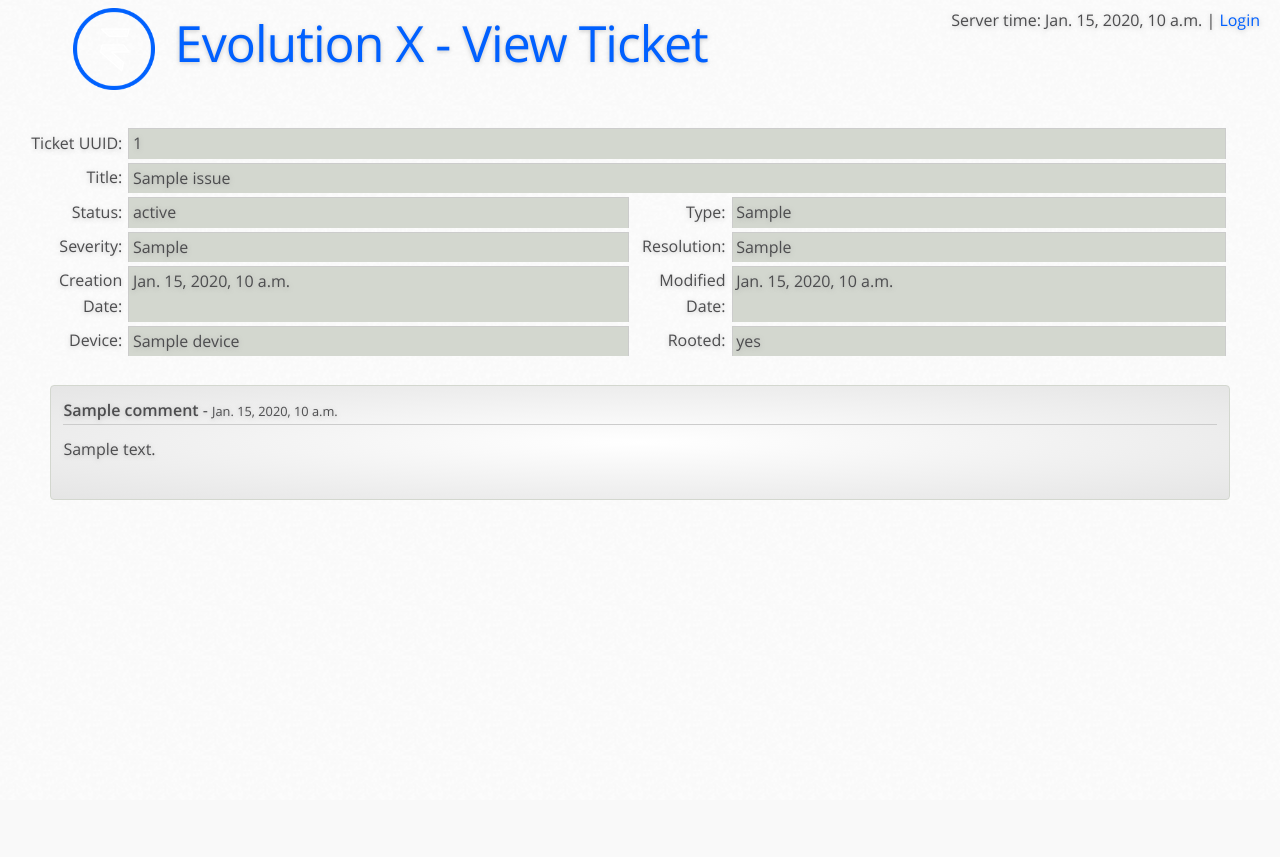
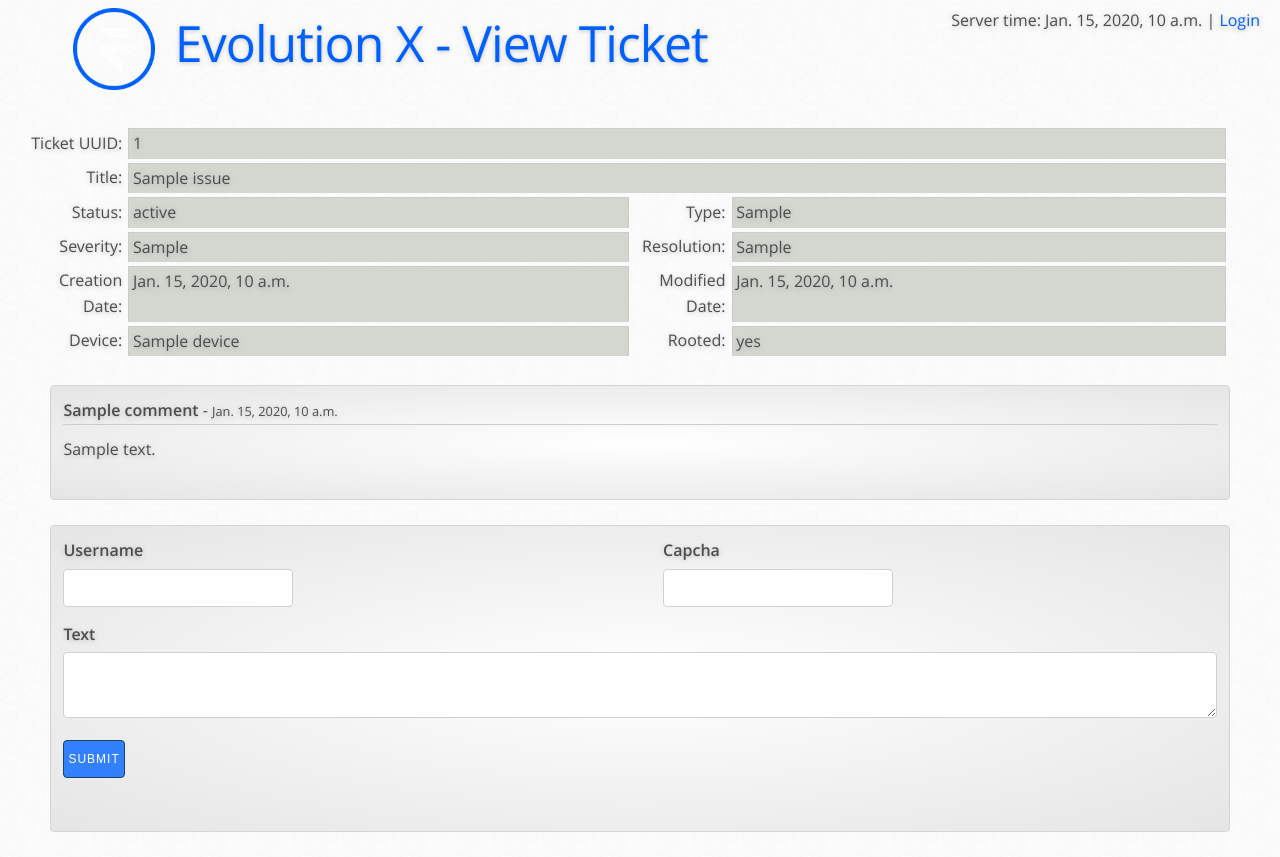
Before and after one commit to RealAkito/EvolveTracker, a Django app: template EvolveTracker/templates/bugs/viewticket.html in a window 1280 px wide. Before the commit the page ends 500 px from the top, so only its background shows below. Run offline with Django 3.2, Linux system fonts and the light colour scheme; the template is opened without the code that fills it: most values are stand-ins (such as "Sample title", 1, 10 or a date in 2020); form fields are guessed from the names that the template uses.

Commit message:
Basically finalize the MVP
- Added capchas and the ability to lock threads.
- Hide or show forms and form elements depending on
if the user is logged in.
- Fix redirect for logout.

Signed-off-by: Justin Crawford <Justin@stacksmash.net>

```diff
--- a/EvolveTracker/settings.py
+++ b/EvolveTracker/settings.py
@@ -41,6 +41,7 @@ INSTALLED_APPS = [
     'django.contrib.staticfiles',
     'EvolveTracker.apps.bugs',
     'EvolveTracker.apps.docs',
+    'captcha',
 ]
 
 MIDDLEWARE = [
@@ -122,6 +123,11 @@ LOGIN_URL = "/login/"
 # Post-login redirection
 LOGIN_REDIRECT_URL = "/"
 
+LOGOUT_URL = "/logout/"
+LOGOUT_REDIRECT_URL = "/"
+
+# Use math capchas since they will be the most advanced.
+CAPTCHA_CHALLENGE_FUNCT = 'captcha.helpers.math_challenge'
 
 # Static files (CSS, JavaScript, Images)
 # https://docs.djangoproject.com/en/3.0/howto/static-files/
--- a/EvolveTracker/static/css/base.css
+++ b/EvolveTracker/static/css/base.css
@@ -13,6 +13,11 @@
 }
 
 /* Main styling for the entire site */
+html {
+    background-image: url('/static/img/bg.png');
+    background-repeat: repeat;
+}
+
 body {
     background-image: url('/static/img/bg.png');
     background-repeat: repeat;
@@ -46,6 +51,15 @@ article {
 
 h2 {
 	border-bottom: 1px solid #dfdfdf;
+}
+
+h4 {
+	border-bottom: 1px solid #dfdfdf;
+}
+
+.setstatus {
+    padding: 1%;
+    margin: 2%;
 }
 
 #issuebox {
@@ -92,6 +106,11 @@ h2 {
 #newticket input[type="text"] {
     width: 100%;
 }
+
+#newticket input[id="id_capcha_1"] {
+    width: 43%;
+}
+
 #newticket form {
     margin-bottom: 0;
 }
@@ -274,6 +293,11 @@ th.sort.desc:after {
     padding-top: 1%
 }
 
+.newcomment {
+    padding: 1%;
+    margin: 2%;
+}
+
 #loginfield {
 	display: grid;
 }
--- a/EvolveTracker/templates/bugs/index.html
+++ b/EvolveTracker/templates/bugs/index.html
@@ -20,6 +20,8 @@
 					<th>Updated</th>
 					<th>Type</th>
 					<th>Status</th>
+					<th>Severity</th>
+					<th>Resolution</th>
 					<th>Device</th>
 					<th>Title</th>
 				</tr>
@@ -32,6 +34,8 @@
 						<td valign="top">{{ i.updated }}</td>
 						<td valign="top">{{ i.get_issuetype_display }}</td>
 						<td valign="top">{{ i.get_status_display }}</td>
+						<td valign="top">{{ i.get_severity_display }}</td>
+						<td valign="top">{% if i.resolution %}{{ i.get_resolution_display }}{% endif %}</td>
 						<td valign="top">{{ i.device }}</td>
 						<td valign="top">{{ i.title }}</td>
 					</tr>
--- a/EvolveTracker/templates/bugs/newticket.html
+++ b/EvolveTracker/templates/bugs/newticket.html
@@ -60,6 +60,12 @@
 				{{ form.text.label_tag }}
 				{{ form.text }}
 			</div>
+
+			<div class="row">
+				{{ form.capcha.label_tag }}
+				{{ form.capcha }}
+			</div>
+
 			<input type="submit" value="Submit" />
 		</form>
 
--- a/EvolveTracker/templates/bugs/viewticket.html
+++ b/EvolveTracker/templates/bugs/viewticket.html
@@ -46,6 +46,7 @@
 		</tbody>
 	</table>
 	</div>
+
 	<div class="comments">
 		{% for c in comments %}
 			<div class="box comment" id="comment_{{ c.pk }}">
@@ -53,6 +54,66 @@
 				<div class="commenttext">{{ c.text|linebreaks }}</div>
 			</div>
 		{% endfor %}
+		{% if user.is_authenticated or not issue.locked %}
+		<div class="newcomment box">
+			<form method="post" data-action="{% url 'bugs:ticketuuid' issue.issueuuid %}">
+				{% csrf_token %}
+
+				{% if not user.is_authenticated %}
+					<div class="row">
+						<div class="six columns">
+							{{ updateform.username.label_tag }}
+							{{ updateform.username }}
+						</div>
+						<div class="six columns">
+							{{ updateform.capcha.label_tag }}
+							{{ updateform.capcha }}
+						</div>
+					</div>
+				{% else %}
+					<div class="row">
+						<div class="six columns">
+							{{ updateform.resolution.label_tag }}
+							{{ updateform.resolution }}
+						</div>
+						<div class="six columns">
+							{{ updateform.severity.label_tag }}
+							{{ updateform.severity }}
+						</div>
+					</div>
+
+					<div class="row">
+						<div class="six columns">
+							{{ updateform.issuetype.label_tag }}
+							{{ updateform.issuetype }}
+						</div>
+						<div class="six columns">
+							{{ updateform.status.label_tag }}
+							{{ updateform.status }}
+						</div>
+					</div>
+
+					<div class="row">
+						<div class="six columns">
+						{{ updateform.locked.label_tag }}
+						{{ updateform.locked }}
+						</div>
+					</div>
+				{% endif %}
+
+				<div class="row">
+					{{ updateform.text.label_tag }}
+					{{ updateform.text }}
+				</div>
+				<div class="row">
+					<input type="submit" value="Submit" name="submit" />
+					{% if user.is_authenticated %}
+						<input type="submit" value="Submit & Update" name="update" />
+					{% endif %}
+				</div>
+			</form>
+		</div>
+		{% endif %}
 	</div>
 </article>
 {% endblock %}
--- a/EvolveTracker/urls.py
+++ b/EvolveTracker/urls.py
@@ -24,6 +24,8 @@ urlpatterns = [
     url(r'^login/$', auth_views.LoginView.as_view(template_name='login.html'), name='login'),
     url(r'^logout/$', auth_views.LogoutView.as_view(), name='logout'),
 
+    url(r'^captcha/', include('captcha.urls')),
+
     path('doc/', include(('EvolveTracker.apps.docs.urls', 'docs'), namespace='docs')),
     # our main application
     path('ticket/', include(('EvolveTracker.apps.bugs.urls', 'bugs'), namespace='bugs')),
--- /dev/null
+++ b/requirements.txt
@@ -0,0 +1,3 @@
+Django
+Pillow
+django-simple-captcha
```
Also changed, not shown: EvolveTracker/apps/bugs/models.py (+5 -3 lines), EvolveTracker/apps/bugs/views.py (+67 -5 lines), EvolveTracker/apps/bugs/migrations/0007_auto_20200807_1100.py (added), EvolveTracker/apps/bugs/migrations/0008_auto_20200807_1201.py (added).
